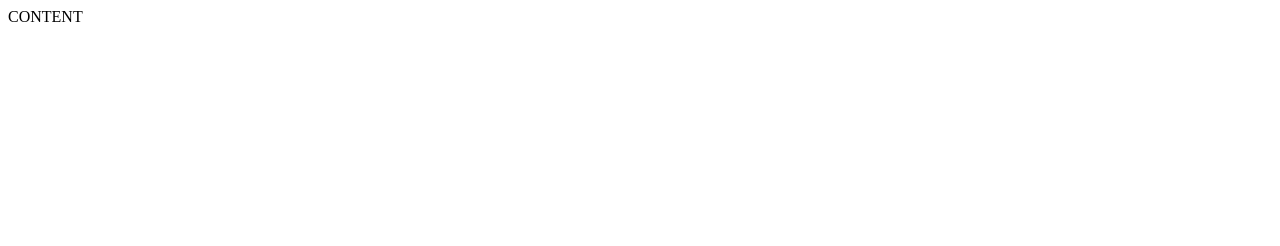
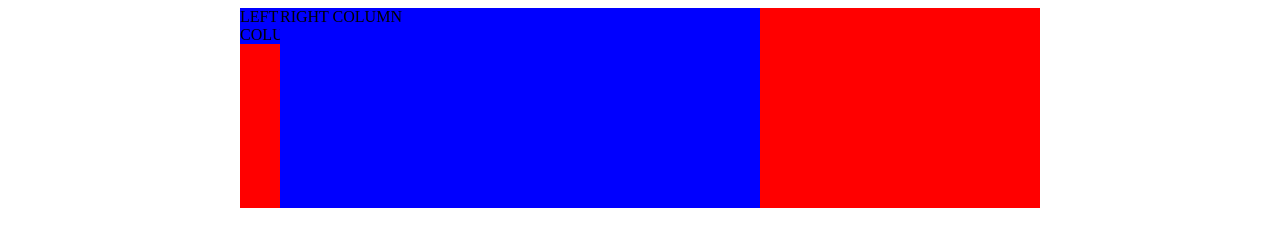
Before and after one commit to RutaMat/5-Sing-up, a plain HTML site: page index.html in a window 1280 px wide. Drawn offline with Linux system fonts and the light colour scheme.

Commit message:
Esminiu klaidu eliminavimas

```diff
--- a/css/main.css
+++ b/css/main.css
@@ -1,10 +1,17 @@
-main{
+main {
     display: inline-block;
     width: 800px;
-    background-attachment: red;
+    background-color: red;
     margin-left: calc((100% - 800px) / 2);
 }
 
-main> div{
-    display: inline-block;
+main > div {
+    width: 40px;
+    float: left;
+    background-color: blue;
 }
+
+main > div:last-of-type {
+    width: 60%;
+    height: 200px;
+}
--- a/index.html
+++ b/index.html
@@ -4,10 +4,20 @@
     <meta charset="UTF-8">
     <meta http-equiv="X-UA-Compatible" content="IE=edge">
     <meta name="viewport" content="width=Sing up, initial-scale=1.0">
-    <title>Document</title>
+    <title>Sing upt</title>
     <link rel="stylesheet" href="./css/main.css">
 </head>
 <body>
-    CONTENT
+    <main>
+        <div>
+            <div> LEFT </div>
+            <span>COLUMN</span>
+        </div>
+        <div>
+            RIGHT COLUMN
+        </div>
+    </main>
+
 </body>
+
 </html>
```
